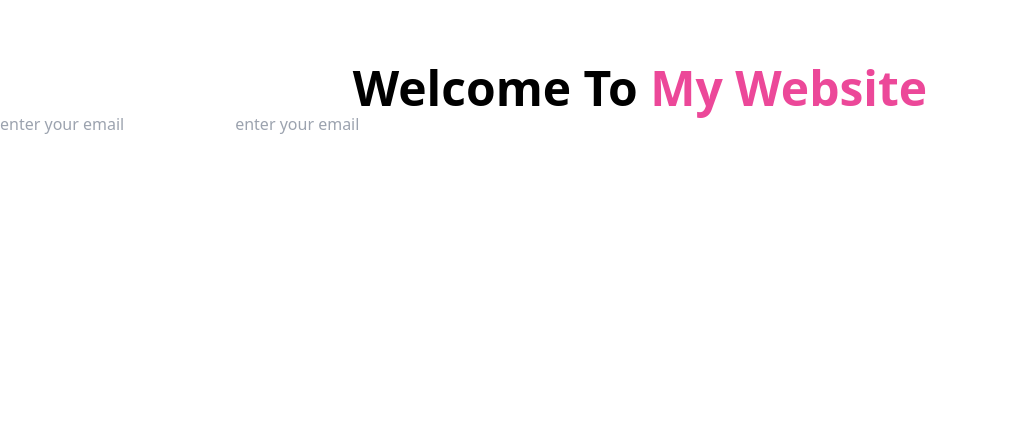
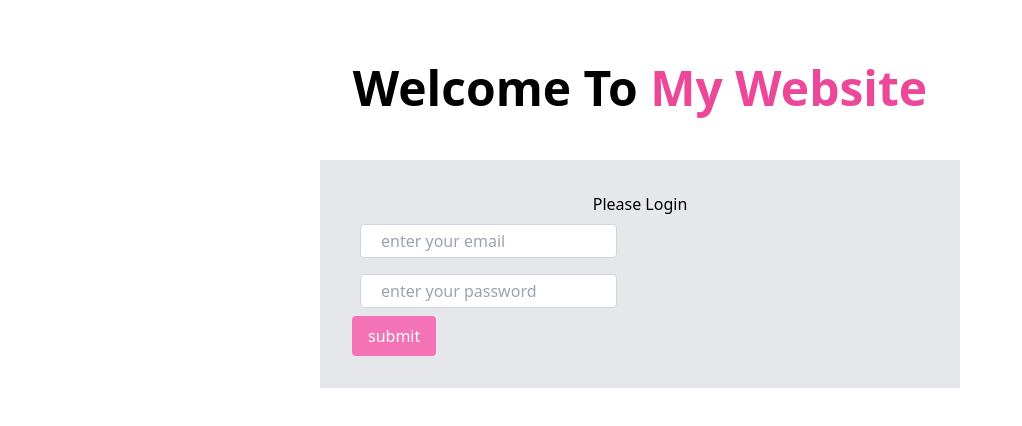
Before and after one commit to hiramonnahareva/tailwind-and-js, a plain HTML site: page index.html in a window 1280 px wide. Shown: the whole page, without its empty margins (0-1022 px from the left). Drawn offline with nearby package versions, Linux system fonts and the light colour scheme.

Commit message:
add mainsection1

```diff
--- /dev/null
+++ b/bank.js
@@ -0,0 +1,5 @@
+document.getElementById('loginbtn').addEventListener('click' , function (){
+    const emailField = document.getElementById("user-email");
+    const useremail = emailField.value;
+    console.log (useremail);
+})
--- a/index.html
+++ b/index.html
@@ -10,13 +10,15 @@
 <body>
     <h1 class="text-5xl text-center mt-16 font-semibold">Welcome To <span class="font-semibold text-pink-500">My Website</span></h1>
    <main>
-       <section>
-        <form action="">
-            <input type="text" placeholder="enter your email">
-            <input type="password" placeholder="enter your email">
-
-        </form>
+       <section class="bg-gray-200 w-2/4 p-8 mx-auto  mt-12">
+           <h2 class="test-5xl text-center">Please Login</h2>
+        <div>
+            <input id="user-email" class="border rounded p-1 pl-5 m-2 border-gray-300 inline-block " type="text" placeholder="enter your email">
+            <input id="user-password"  class="border rounded p-1 pl-5 m-2 border-gray-300 block " type="password" placeholder="enter your password">
+            <button id="loginbtn" class="bg-pink-400 content-end px-4 py-2 font-medium bold rounded text-white">submit</button>
+        </div>
     </section>
    </main>
+   <script src="bank.js"></script>
 </body>
 </html>
```
